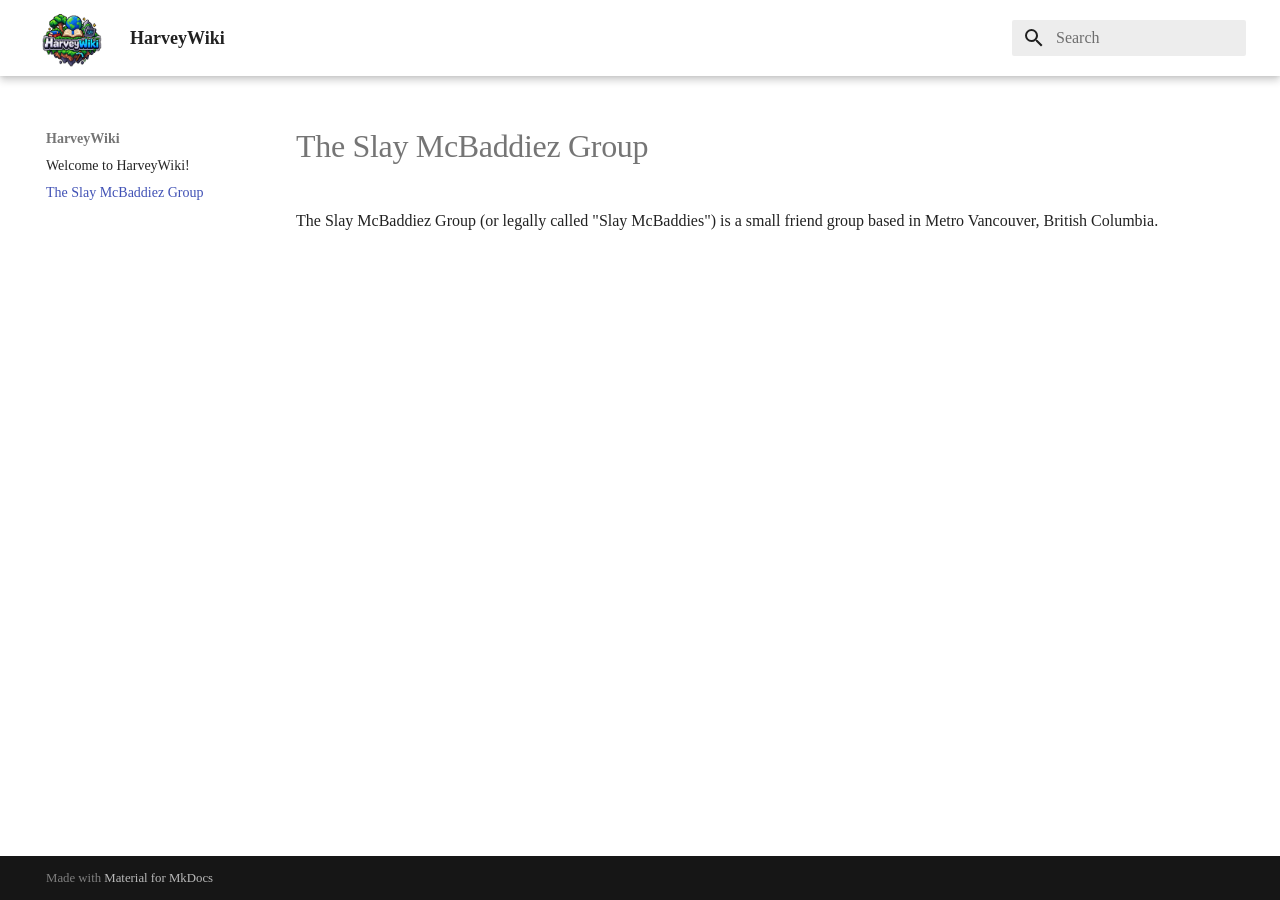
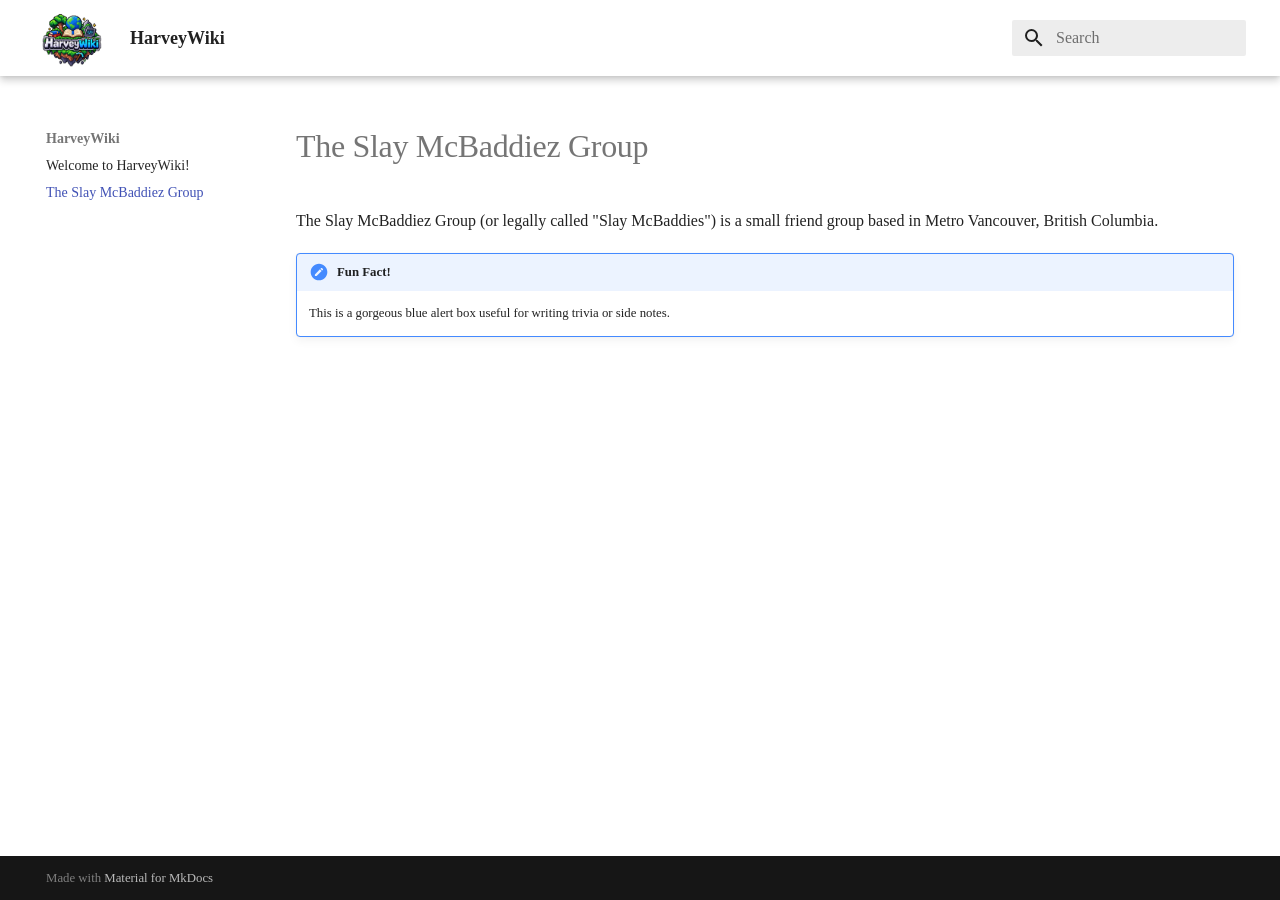
Before and after one commit to Hwidjaja11/HarveyWiki, an MkDocs documentation site: the page built from docs/2026-11-08-the-slay-mcbaddiez-group.md, in a window 1280 px wide. Built offline with MkDocs 1.6.1 and Material for MkDocs 9.7.7, drawn with Linux system fonts in a browser that asks for light colours.

Commit message:
Update docs/2026-11-08-the-slay-mcbaddiez-group.md (via Pages CMS)

```diff
--- a/docs/2026-11-08-the-slay-mcbaddiez-group.md
+++ b/docs/2026-11-08-the-slay-mcbaddiez-group.md
@@ -2,3 +2,6 @@
 title: The Slay McBaddiez Group
 ---
 The Slay McBaddiez Group (or legally called "Slay McBaddies") is a small friend group based in Metro Vancouver, British Columbia.
+
+!!! note "Fun Fact!"
+    This is a gorgeous blue alert box useful for writing trivia or side notes.
```
